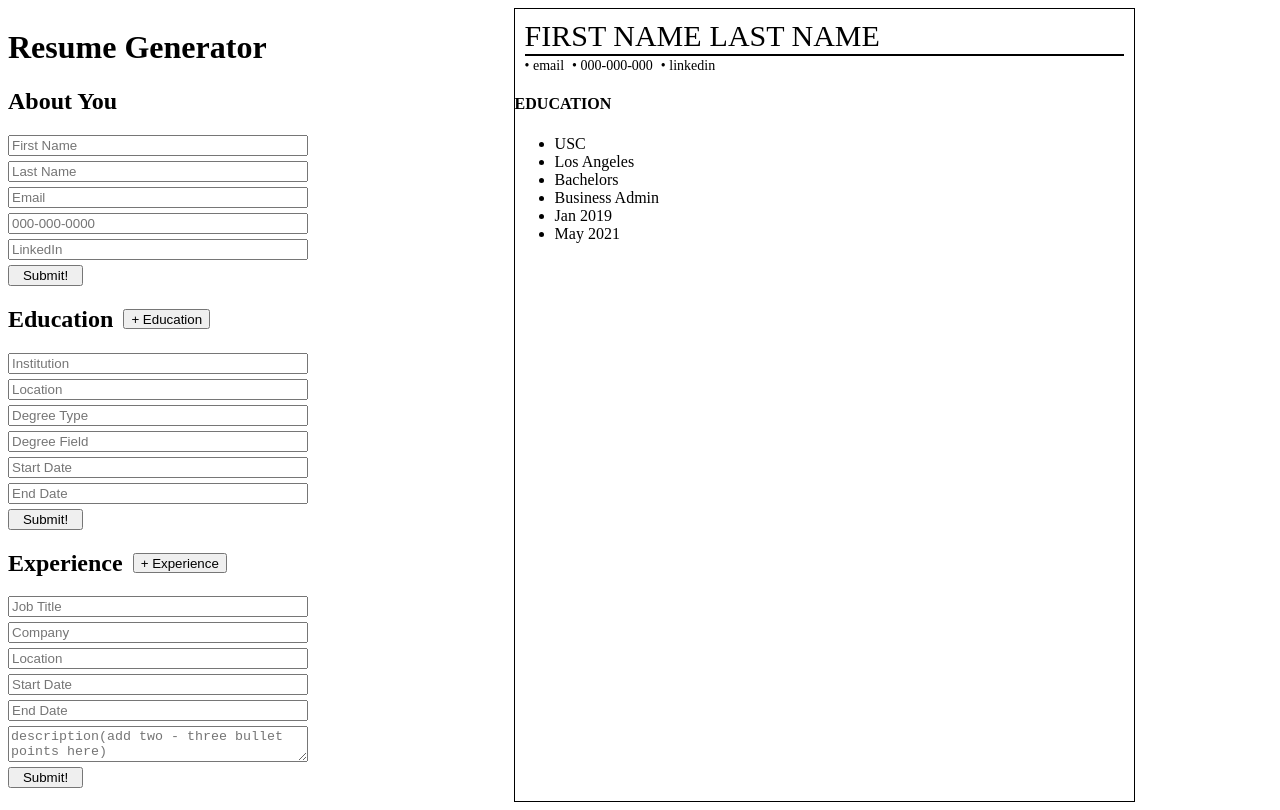
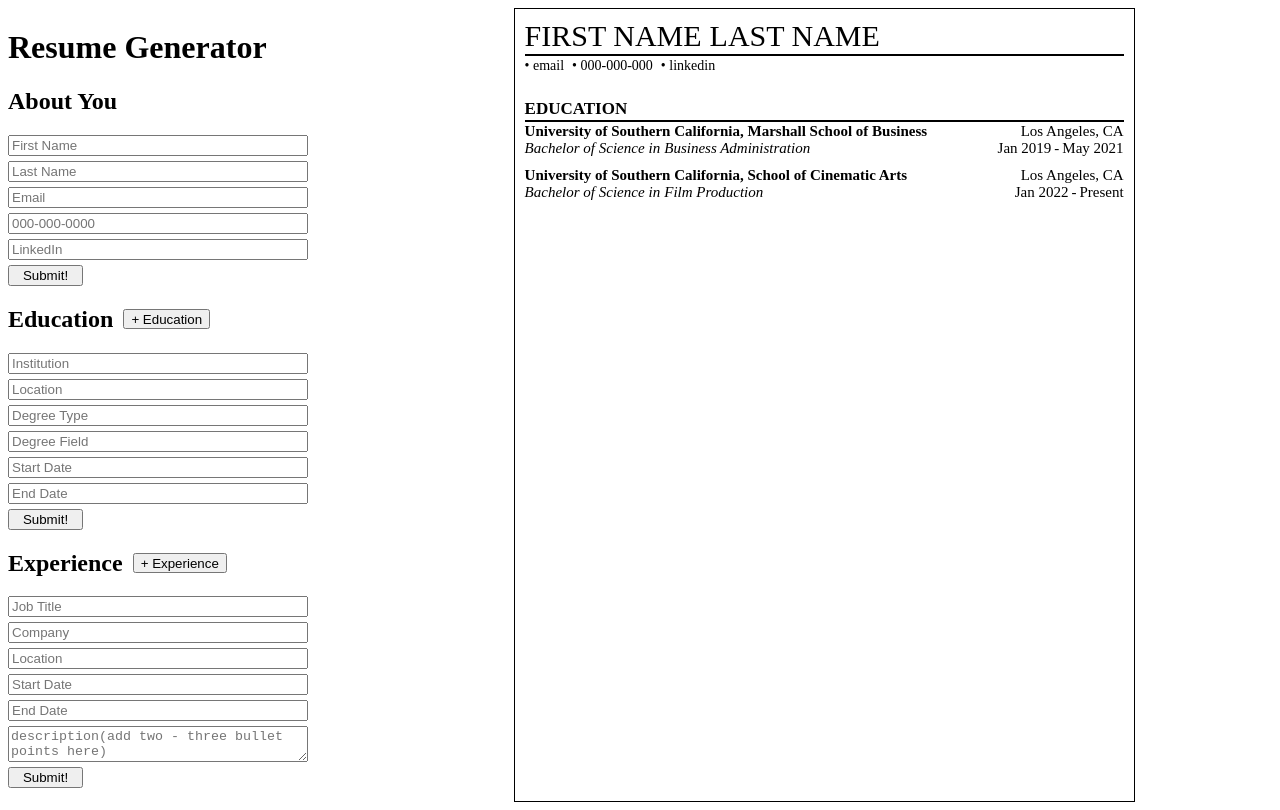
Before and after one commit to olvbrntly/resume-generator, a React (Create React App) app: page / in a window 1280 px wide. Built offline with nearby package versions, Linux system fonts and the light colour scheme.

Commit message:
styled education part of resume

```diff
--- a/src/App.js
+++ b/src/App.js
@@ -32,12 +32,21 @@ function App() {
   const initialEducation = [
     {
       id:1,
-      institution:'USC',
-      location:'Los Angeles',
-      degreeType:'Bachelors',
-      degreeField:'Business Admin',
+      institution:'University of Southern California, Marshall School of Business',
+      location:'Los Angeles, CA',
+      degreeType:'Bachelor of Science',
+      degreeField:'Business Administration',
       startDate:'Jan 2019',
       endDate:'May 2021',
+    },
+    {
+      id:2,
+      institution:'University of Southern California, School of Cinematic Arts',
+      location:'Los Angeles, CA',
+      degreeType:'Bachelor of Science',
+      degreeField:'Film Production',
+      startDate:'Jan 2022',
+      endDate:'Present',
     },
   ]
   const [eduInfo, setEduInfo] = useState(initialEducation)
--- a/src/components/EduResume.js
+++ b/src/components/EduResume.js
@@ -3,23 +3,35 @@ import './Resume.css';
 
 function EduResume({eduInfo}){
     return(
-        <div>
-            <h4>EDUCATION</h4>
-            <ul>
+        <div className="edu-resume">
+            <div className="edu-resume-title">EDUCATION</div>
+            <div className="bar-deco"></div>
+            <div>
               {eduInfo.map(edu => (
                 <div>
-                    <li>{edu.institution}</li>
-                    <li>{edu.location}</li>
-                    <li>{edu.degreeType}</li>
-                    <li>{edu.degreeField}</li>
-                    <li>{edu.startDate}</li>
-                    <li>{edu.endDate}</li>
+                    <div className="edu-line1">
+                        <div className="edu-institution">{edu.institution}</div>
+                        <div>{edu.location}</div>
+                    </div>
 
+                    <div className="edu-line2">
+                        <div className="edu-degree">
+                            <div>{edu.degreeType}</div>
+                            <div>in</div>
+                            <div>{edu.degreeField}</div>
+                        </div>
+
+                        <div className="edu-dates">
+                            <div>{edu.startDate}</div>
+                            <div>-</div>
+                            <div>{edu.endDate}</div>
+                        </div>
+                    </div>
                 </div>
 
 
               ))}
-            </ul>
+            </div>
 
         </div>
     )
--- a/src/components/Resume.css
+++ b/src/components/Resume.css
@@ -24,3 +24,33 @@
 }
 
 /* ----------- EDUCATION PORTION OF RESUME ---------- */
+
+.edu-resume-title{
+    margin: 25px 0px 0px 10px;
+    font-size:17px;
+    font-weight: bold;
+}
+.edu-line1, .edu-line2{
+    display:flex;
+    justify-content: space-between;
+    margin:0px 10px 0px 10px;
+    font-size:15px;
+}
+
+.edu-line2{
+    margin-bottom: 10px;
+}
+.edu-institution{
+    font-weight:700
+}
+
+.edu-degree{
+    display:flex;
+    gap:4px;
+    font-style:italic;
+}
+
+.edu-dates{
+    display:flex;
+    gap:3px;
+}
```
